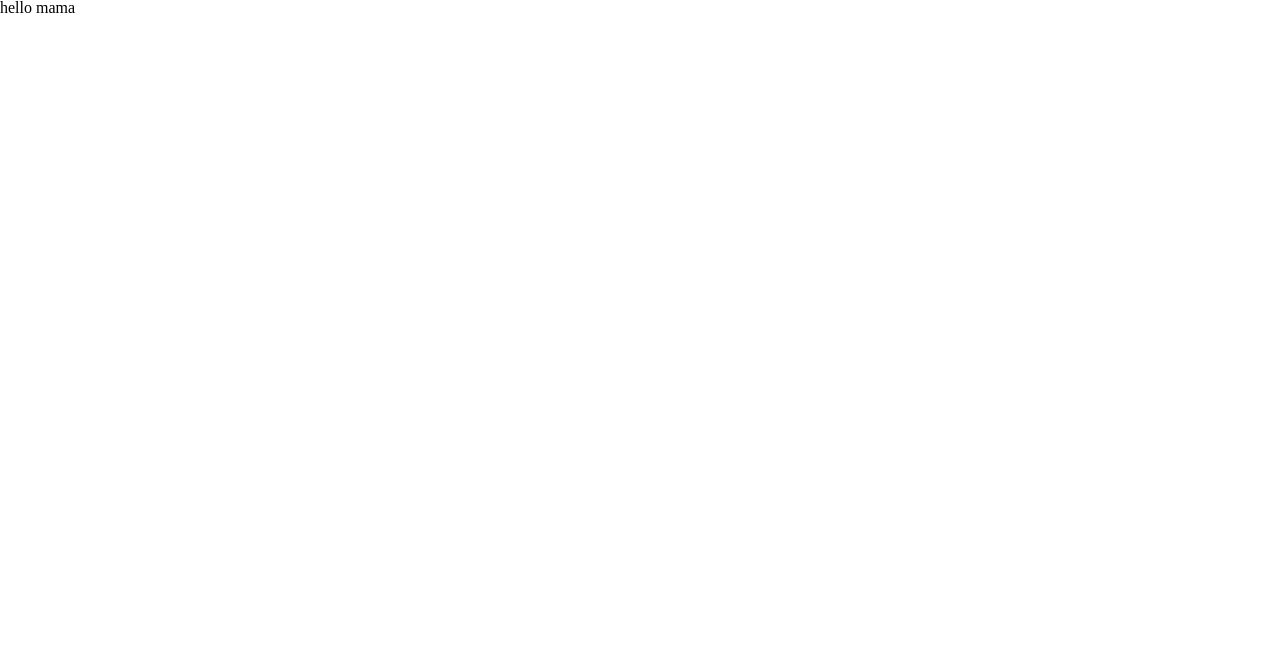
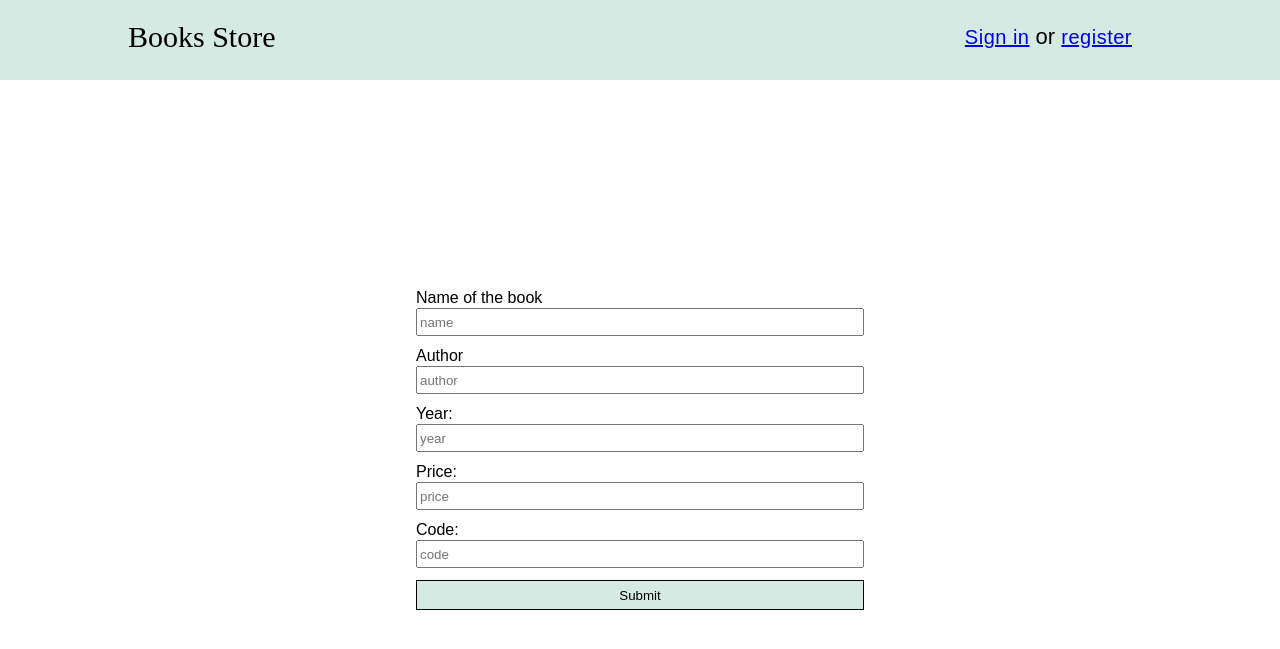
Before and after one commit to giorgi200706/Books-shop, a Flask app: a page that uses templates/pages/add-book.html in a window 1280 px wide. Before the commit the part shown is almost empty. Shown: the top 649 px of the page. Run offline with Flask 2, Linux system fonts and the light colour scheme.

Commit message:
add "add-book" function and page

```diff
--- a/main.py
+++ b/main.py
@@ -145,9 +145,37 @@ def sign():
 
 @app.route('/add new book')
 def addbook():
-    nana = 0;
 
-    return render_template('pages/add-book.html')
+    books = []
+    for i in range(len(sql.books)):
+        books.append({
+            "name": sql.books[i][0],
+            "author": sql.books[i][1],
+            "date": sql.books[i][2],
+            "price": sql.books[i][3],
+            "code": sql.books[i][4],
+        })
+
+    name =  request.args.get("name")
+    author =  request.args.get("author")
+    date = request.args.get("date")
+    price =  request.args.get("price")
+    code =  request.args.get("code")
+    submit = request.args.get("submit")
+
+    if submit == 'Submit':
+        k = False
+        for i in range(len(books)):
+            if books[i]["name"] == name :
+                k = True
+
+        if k == False:
+            sql.add_books(name , author , date , price , code)
+            return render_template("pages/add-book.html" , yes = "The book was added" , no = "")
+        else:
+            return render_template("pages/add-book.html" , yes = "" , no = "We already have this book")
+    else:
+        return render_template("pages/add-book.html" , yes = "" , no = "")
 
 
 if __name__ == "__main__":
--- a/sql.py
+++ b/sql.py
@@ -21,4 +21,9 @@ def add_users(name , surname , username , gmail , password):
     cur.execute("INSERT INTO users (name , surname , username , gmail , password) VALUES (? , ? , ? , ? , ?)" , (name , surname , username , gmail , password))
     con.commit();
 
+# function which add users in database
+def add_books(name , author , date , price , code):
+    cur.execute("INSERT INTO books (name , author , date , price , code) VALUES (? , ? , ? , ? , ?)" , (name , author , date , float(price) , code))
+    con.commit();
+
 con.commit()
--- a/static/css/global.css
+++ b/static/css/global.css
@@ -86,6 +86,17 @@ body section .s-1 .head {
   padding-top: 40px;
   width: 80%;
   margin: 0 auto;
+  display: -webkit-box;
+  display: -ms-flexbox;
+  display: flex;
+  -webkit-box-pack: justify;
+      -ms-flex-pack: justify;
+          justify-content: space-between;
+}
+
+body section .s-1 .head > a {
+  font-size: 22px;
+  font-family: sans-serif;
 }
 
 body section .s-1 .head > form {
@@ -99,6 +110,8 @@ body section .s-1 .head > form {
 
 body section .s-1 .head > form > label {
   font-family: sans-serif;
+  margin-top: 3px;
+  margin-right: 5px;
 }
 
 body section .s-1 .head > form > input {
--- a/static/scss/_style-index.scss
+++ b/static/scss/_style-index.scss
@@ -39,6 +39,13 @@ body{
                 padding-top: 40px;
                 width: 80%;
                 margin: 0 auto;
+                display: flex;
+                justify-content: space-between;
+
+                & > a{
+                    font-size: 22px;
+                    font-family: sans-serif;
+                }
 
                 & > form{
                     display: flex;
@@ -46,6 +53,8 @@ body{
 
                     & > label{
                         font-family: sans-serif;
+                        margin-top: 3px;
+                        margin-right: 5px;
                     }
                     & > input{
                         background-color: rgba(0, 129, 86, 0.164);
--- a/templates/pages/add-book.html
+++ b/templates/pages/add-book.html
@@ -8,6 +8,50 @@
 
     </head>
     <body>
-        <h4>hello mama</h4>
+        <header>
+            <div class="con">
+
+                <a href="/">Books Store</a>
+                <div>
+                    <p>
+                        <a href="sign-in">Sign in</a>
+                          or
+                        <a href="register">register</a>
+                    </p>
+                </div>
+
+            </div>
+        </header>
+
+        <section>
+            <div>
+                <h5>
+                    {{ yes }}
+                </h5>
+                <h6>
+                    {{ no }}
+                </h6>
+            </div>
+
+            <form action="" method="get">
+                <label for="name">Name of the book</label>
+                <input id="name" type="text" placeholder="name" name="name">
+
+                <label for="author">Author</label>
+                <input id="author" type="text" placeholder="author" name="author">
+
+                <label for="year">Year:</label>
+                <input id="year" type="text" placeholder="year" name="date">
+
+                <label for="price">Price:</label>
+                <input id="price" type="price" placeholder="price" name="price">
+
+                <label for="code">Code:</label>
+                <input id="code" type="code" placeholder="code" name="code">
+
+                <input class="submit" type="submit" name="submit" id="submit">
+            </form>
+        </section>
+
     </body>
 </html>
```
Also changed, not shown: shop.db, 1 other file.
